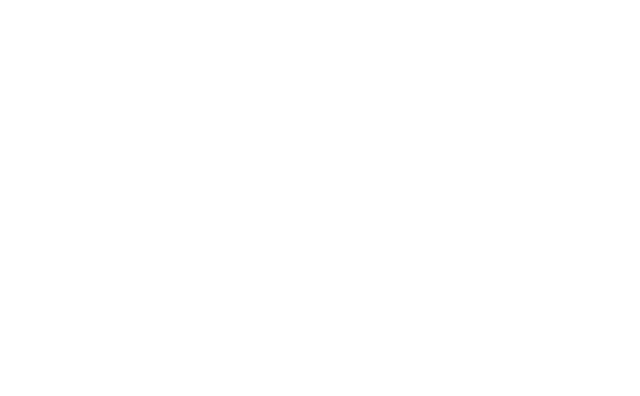
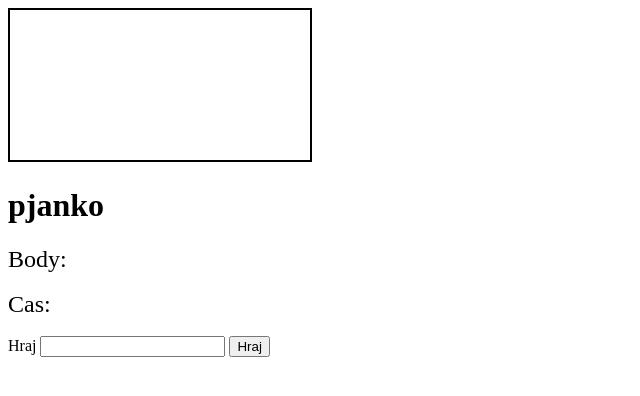
Before and after one commit to lubakabra/pajno-tajls, a website: page index.html in a window 1280 px wide. Shown: the whole page, without its empty margins (0-640 px from the left). Drawn offline with Linux system fonts and the light colour scheme.

Commit message:
Index, bare layout added

```diff
--- a/index.html
+++ b/index.html
@@ -5,11 +5,27 @@
     <meta name="description" content="Tento projekt vznikol v spolupráci so SME.">
     <meta name="viewport" content="width=device-width, initial-scale=1.0">
     <link rel="stylesheet" href="/styles/style.css">
-    <script src="/scripts/script.js"></script>
-
     <title>Bistro u dvou přátel</title>
 </head>
 <body>
-    <!-- Skúšam tu niečo pridať cez Codespaces live editor -->
+<div class="container-fluid">
+    <div class="row-fluid">
+        <div class="span1"></div>
+        <div class="span5">
+            <canvas id="mycanvas" style="border:2px solid #000;"></canvas>
+        </div>
+        <div class="span6">
+            <h1>pjanko</h1>
+            <font size="+2"><span>Body:&nbsp; </span><span id="score"></span></font>
+            <br><br>
+            <font size="+2"><span>Cas:&nbsp; </span><span id="time"></span></font>
+            <br><br>
+            <label for="tl">Hraj </label><input type="text" placeholder="" id="tl">
+            <button class="btn btn-success" onclick="loadcanvas();">Hraj</button>
+            <br><br>
+        </div>
+    </div>
+</div>
+<script src="/scripts/script.js"></script>
 </body>
 </html>
--- /dev/null
+++ b/package.json
@@ -0,0 +1,5 @@
+{
+  "dependencies": {
+    "bootstrap": "^5.2.3"
+  }
+}
```
Also changed, not shown: 1 other file.
